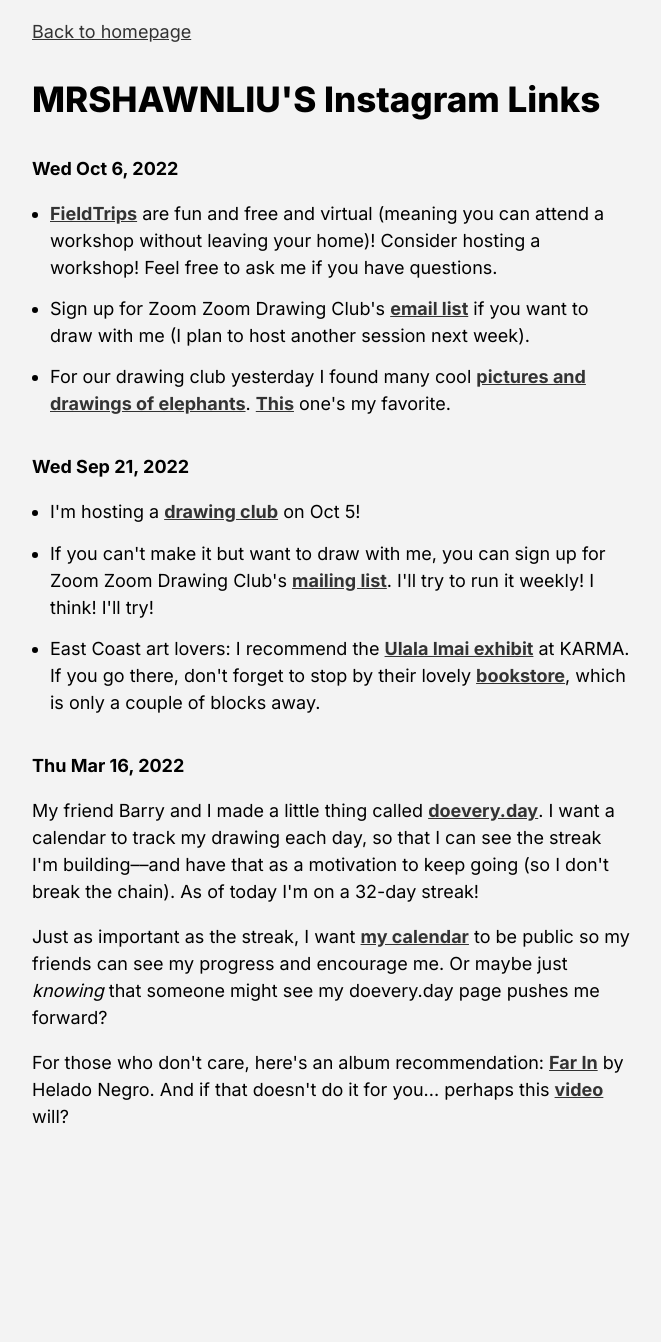
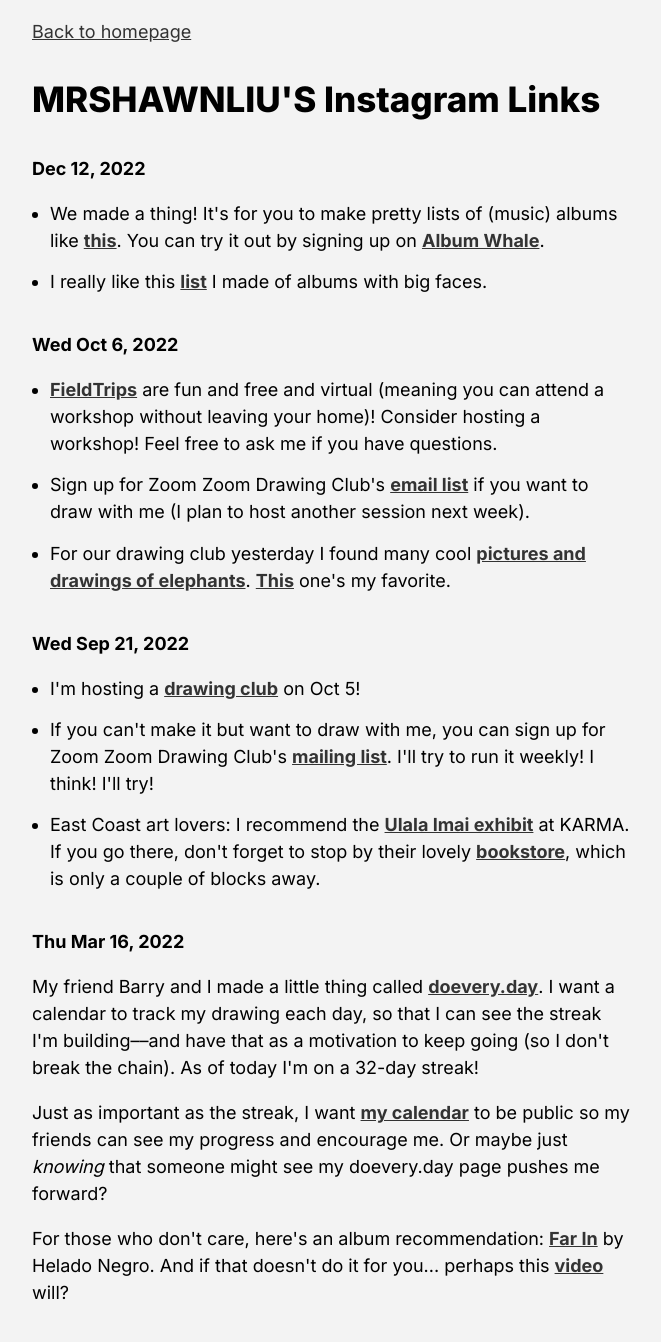
Before and after one commit to shawnliu/shawnliu.github.io, a Jekyll site: the page built from fun/ig.html, in a window 1280 px wide. Shown: the whole page, without its empty margins (308-969 px from the left). Built offline with Jekyll 4.4.1, drawn with Linux system fonts in a browser that asks for light colours; before the commit the page ends 1166 px from its top, so only the background shows below that.

Commit message:
add a couple of things on the ig page

```diff
--- a/fun/ig.html
+++ b/fun/ig.html
@@ -8,6 +8,20 @@ permalink: /ig
 <h1 class="with-meta">MRSHAWNLIU'S Instagram Links</h1>
 
 <div class="link-chunk">
+
+  <h2>Dec 12, 2022</h2>
+  <ul>
+    <li>
+      We made a thing! It's for you to make pretty lists of (music) albums like
+      <a href="https://albumwhale.com/mrshawnliu/2022-favorites">this</a>.
+      You can try it out by signing up on
+      <a href="https://albumwhale.com/">Album Whale</a>.
+    </li>
+    <li>
+      I really like this <a href="https://albumwhale.com/mrshawnliu/albums-with-big-faces">list</a>
+      I made of albums with big faces.
+    </li>
+  </ul>
 
   <h2>Wed Oct 6, 2022</h2>
   <ul>
```
